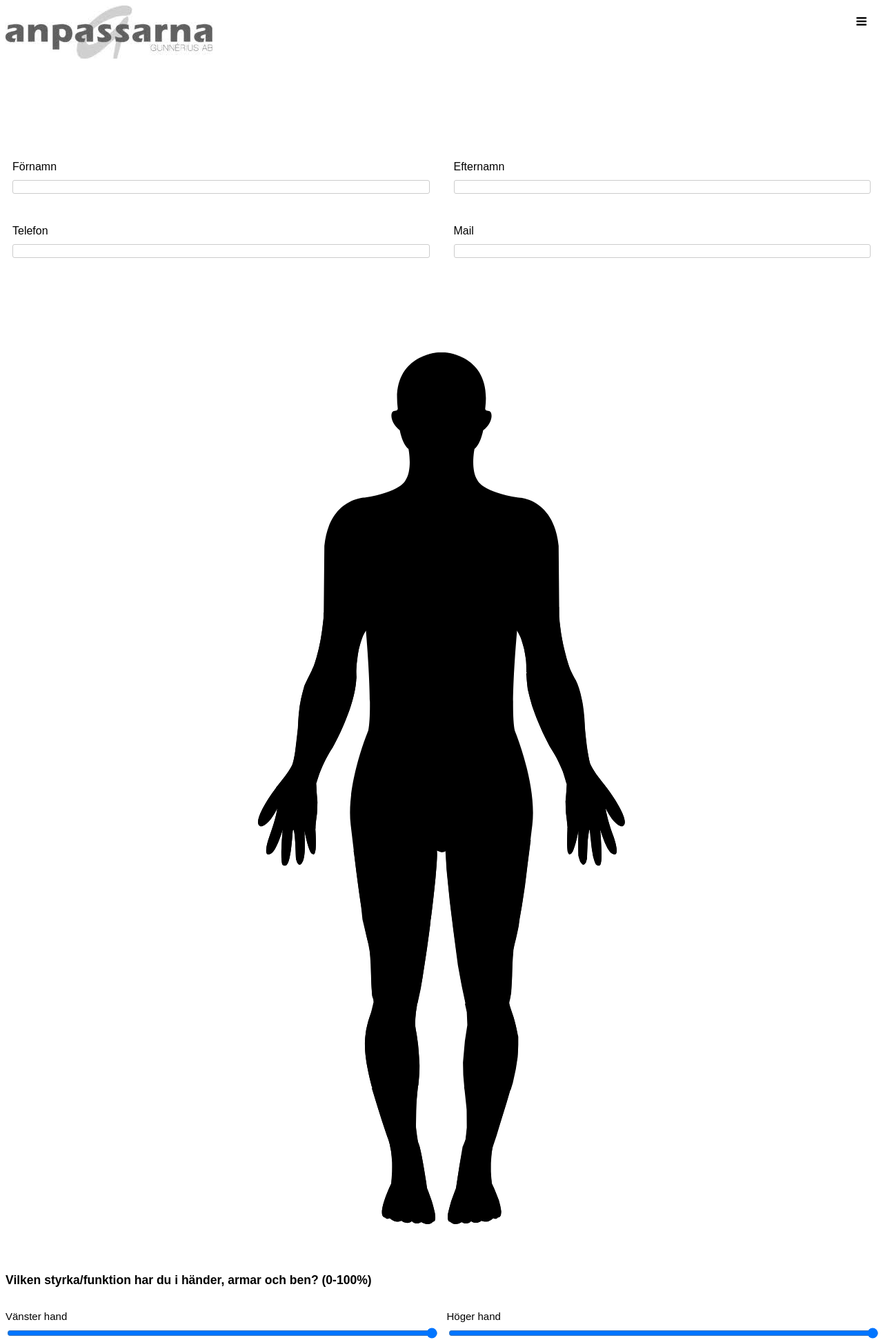
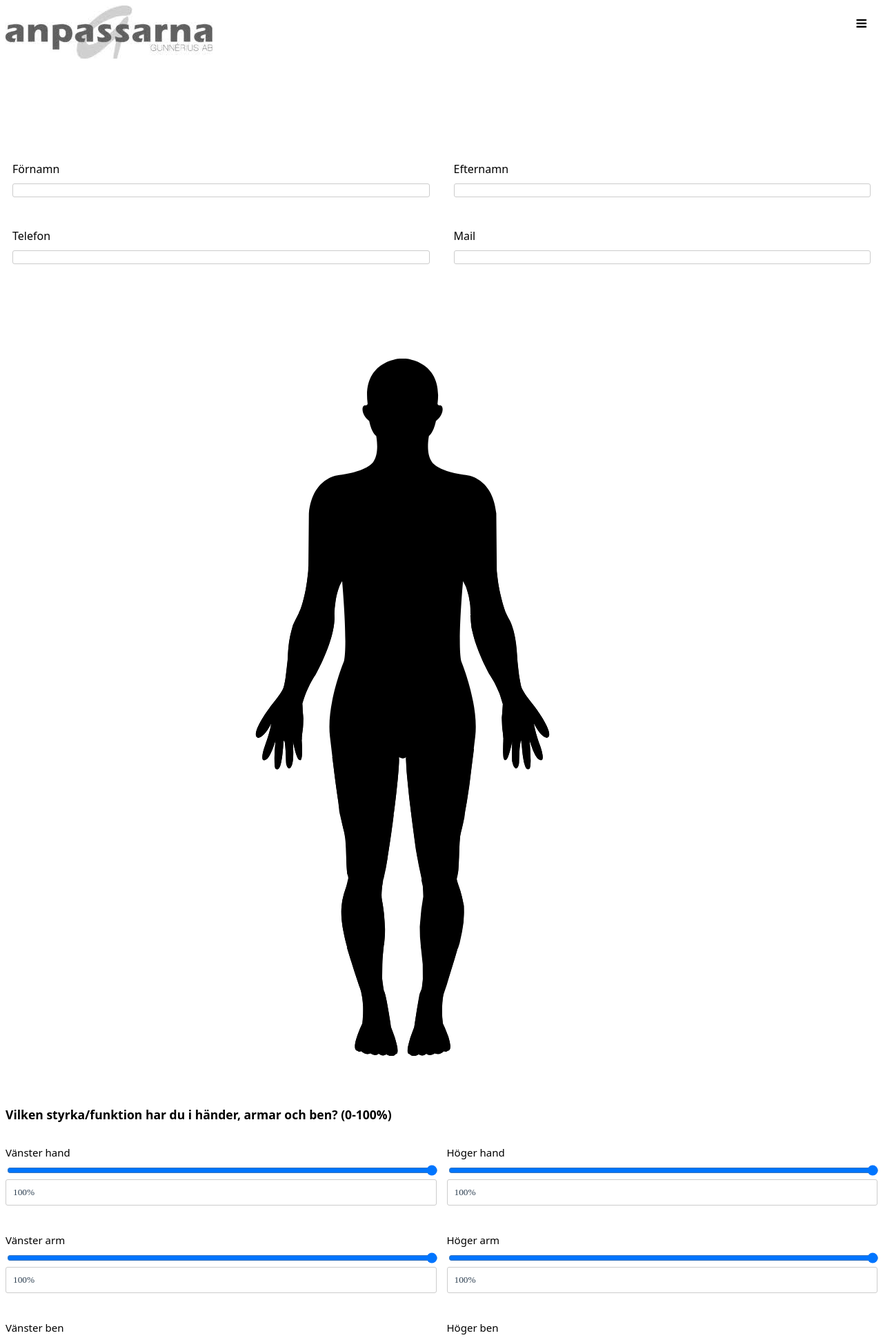
Before and after one commit to AlbinFerati/GIK2PG, a PHP site: the page made by Formulär.html in a window 1280 px wide. Shown: the top 1943 px of the page at 69% size. Run offline with PHP 8.4, Linux system fonts and the light colour scheme.

Commit message:
Onsdag commit 02-07

```diff
--- a/CSS/Formulär.css
+++ b/CSS/Formulär.css
@@ -15,11 +15,14 @@
     --text-white: hsl(0, 0%, 100%);
     --text-grey: hsl(0, 0%, 84%);
     --text-hover: hsl(199, 100%, 40%);
+    --button: hsl(199, 100%, 51%)
+    --body_typography-font-family: Roboto;
 }
 
 /* BODY */
 body {
-  font-family: montserrat, arial, verdana;
+  font-family: system-ui, -apple-system, BlinkMacSystemFont, 'Segoe UI', Roboto, Oxygen, Ubuntu, Cantarell, 'Open Sans', 'Helvetica Neue', sans-serif, arial, verdana;
+  font-weight: 300;
 }
 
 
@@ -143,8 +146,6 @@
 
 .siluett {
   width: 100%;
-  height: auto;
-  /* fill: var(--color-5) */
 }
 
 label {
@@ -191,6 +192,10 @@
   border: 1px solid #ccc; /* Lägg till en ram runt varje bild */
   padding: 1rem; /* Justera utrymmet inuti ramen */
   text-align: center; /* Centrera text och bild */
+}
+
+.hjälpmedel_textfield input{
+width: 32%;
 }
 
 .img_hjälpmedel {
@@ -253,7 +258,9 @@
   gap: 20px; /* Justera avståndet mellan bilderna */
 }
 
-
+h5 label{
+  font-size: 1.6rem;
+}
 
 
 
@@ -266,7 +273,15 @@
 
 /* <!-----------------------------FOOTER DEL 1----------------------------> */
 
+.skicka{
+  color: var(--color-2);
+  background-color: var(--button);
+  border-radius: 0.4rem;
+  border: transparent;
+  padding: 1.3rem 2.9rem;
 
+
+}
 
 .footer_container {
     background-color: var(--color-1);
--- a/CSS/Screens.css
+++ b/CSS/Screens.css
@@ -21,8 +22,8 @@
       grid-template-rows: 1fr 1fr;
       grid-template-columns: 1fr 1fr;
       grid-template-areas:
-      "ett två"
-      "tre fyra";
+      "fnamn enamn"
+      "telnmr mail";
   }
   .kontaktinfo div {
       display: grid;
@@ -32,17 +33,23 @@
     }
 
     .kontaktinfo div:nth-child(1) {
-      grid-area: ett;
+      grid-area: fnamn;
     }
     .kontaktinfo div:nth-child(2) {
-      grid-area: två;
+      grid-area: enamn;
     }
     .kontaktinfo div:nth-child(3) {
-      grid-area: tre;
+      grid-area: telnmr;
     }
     .kontaktinfo div:nth-child(4) {
-      grid-area: fyra;
+      grid-area: mail;
     }
+/* -------------------KROPPEN---------------------  */
+    .siluett{
+    width: 80%;
+    padding: 0rem 7rem;
+    }
+
 /* -------------------DEL 1---------------------  */
     .section_sliders {
       display: grid;
--- a/Formulär.html
+++ b/Formulär.html
@@ -73,7 +73,7 @@
         <!-- <img src="./IMG/Kroppen/standing-human-body-silhouette-svgrepo-com.svg"> -->
         <section class="kroppen">
 
-          <svg id="siluett" version="1.1" viewBox="0 0 206.33 206.33" xml:space="preserve" xmlns="http://www.w3.org/2000/svg">
+          <svg class="siluett" version="1.1" viewBox="0 0 206.33 206.33" xml:space="preserve" xmlns="http://www.w3.org/2000/svg">
        <g
           id="g2">
            <g
@@ -234,13 +234,14 @@
                     <label for="">Manuell rullstol med hjälpmotor</label>
                     <img class="img_hjälpmedel" src="./IMG/Hjälpmedel/Manuell Rullstol med hjälpmotor.webp" alt="Manuell Rullstol med hjälpmotor" id="Manuell Rullstol med hjälpmotor">
                 </div>
-                <div>
-                    <h5>
-                        <label class="hjälpmedel" for="annat_hjälpmedel">Annat hjälpmedel</label><br>
-                        <input type="text" id="annat_hjälpmedel" name="annat_hjälpmedel"><br>
-                    </h5>
-                </div>
+
             </section>
+            <div>
+              <h5 class="hjälpmedel_textfield">
+                  <label class="hjälpmedel" for="annat_hjälpmedel">Annat hjälpmedel</label><br>
+                  <input type="text" id="annat_hjälpmedel" name="annat_hjälpmedel"><br>
+              </h5>
+          </div>
         </section>
         <!-----------------------------SLUT DEL 2---------------------------->
 
@@ -343,7 +344,7 @@
 
         </section>
         <!-----------------------------SLUT DEL 3---------------------------->
-        <button type="submit">Skicka</button>
+        <button class="skicka" type="submit">Skicka</button>
     </main>
 
     <!-----------------------------FOOTER---------------------------->
```
Also changed, not shown: other parts of CSS/Screens.css (+42 -9 lines).
